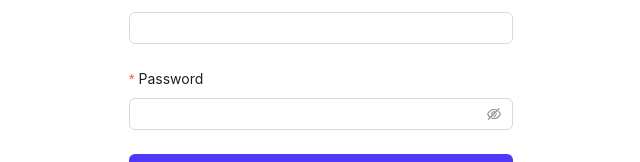
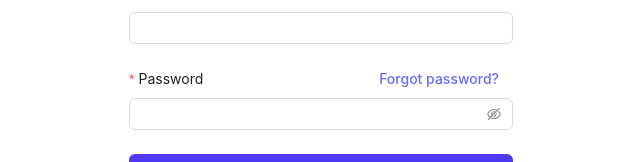
Before and after one commit to mubashirhussan/url-monitoring-system, a React (Vite) app: page / in a window 1280 px wide. Shown: the part 400-562 px from the top of the page, without its empty margins (319-959 px from the left). Built offline with nearby package versions, Linux system fonts and the light colour scheme.

Commit message:
title has been added

```diff
--- a/src/components/Login.jsx
+++ b/src/components/Login.jsx
@@ -30,7 +30,7 @@ export default function Login() {
         </h2>
       </div>
 
-      <div className="mt-10 sm:mx-auto sm:w-full sm:max-w-sm">
+      <div className="mt-10 sm:mx-auto sm:w-full sm:max-w-sm login-form">
         <Form layout="vertical" onFinish={onFinish} autoComplete="off">
           <Form.Item
             label="Email address"
@@ -44,12 +44,23 @@ export default function Login() {
           </Form.Item>
 
           <Form.Item
-            label="Password"
+            label={
+              <div className="w-full flex justify-between items-center">
+                <span>Password</span>
+                <a
+                  href="/forgot-password"
+                  className="text-sm font-semibold text-indigo-600 hover:text-indigo-500"
+                >
+                  Forgot password?
+                </a>
+              </div>
+            }
             name="password"
             rules={[{ required: true, message: "Please input your password!" }]}
           >
             <Input.Password />
           </Form.Item>
+
           {loginError && (
             <div className="text-red-600 text-sm mb-4">{loginError}</div>
           )}
--- a/src/index.css
+++ b/src/index.css
@@ -98,3 +98,6 @@ body,
 .ant-popconfirm-message-icon {
   display: none !important;
 }
+.login-form .ant-form-item-required {
+  width: 100% !important;
+}
```
